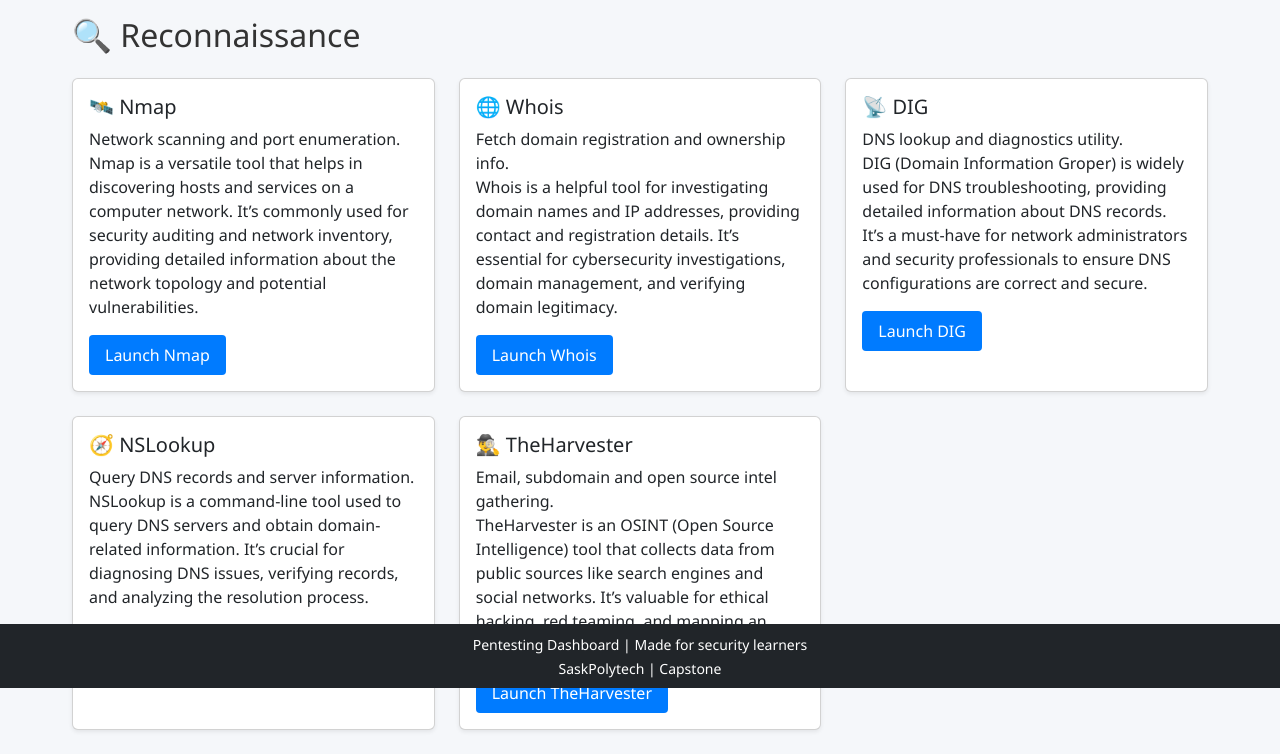
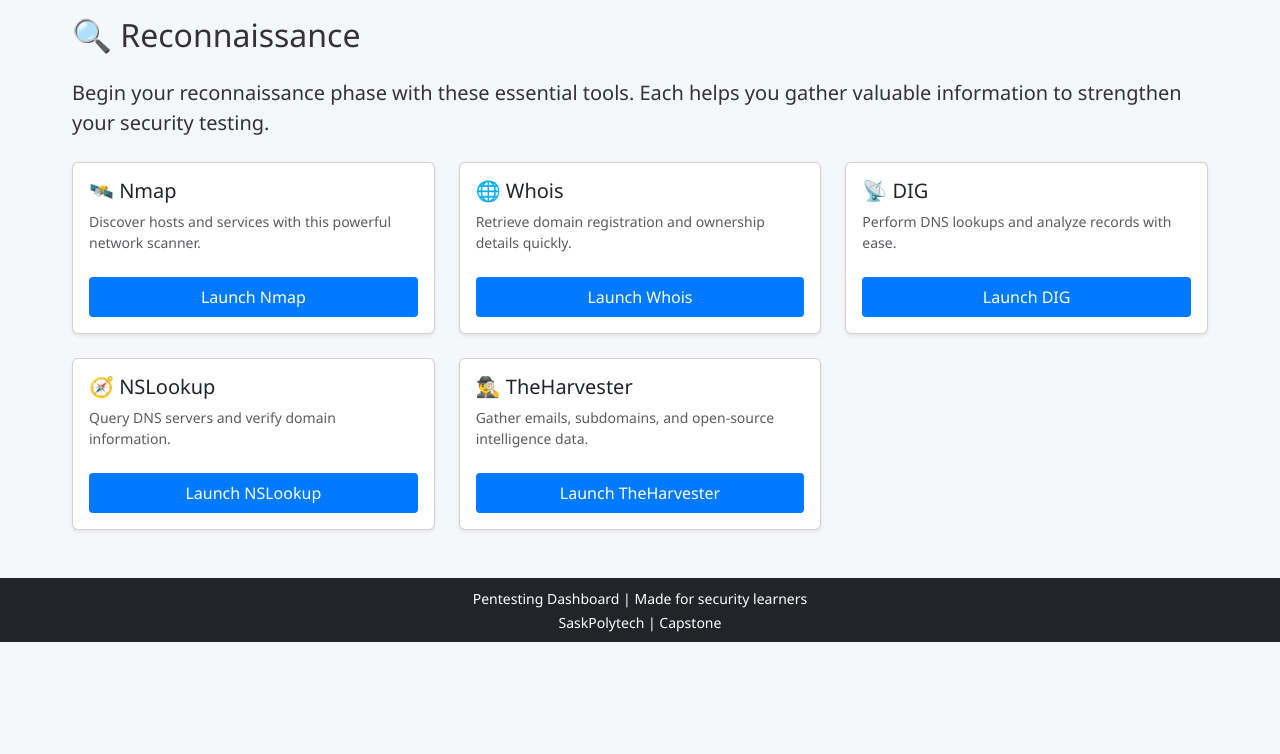
Before and after one commit to abhijeet-2108/Saskpoly_Capstone, a Flask app: page /stage1 in a window 1280 px wide. Shown: the part 104-858 px from the top of the page. After the commit the page ends 746 px from the top, so only its background shows below. Run offline with Flask 3, Linux system fonts and the light colour scheme.

Commit message:
stage1_visualupdate1

```diff
--- a/templates/base.html
+++ b/templates/base.html
@@ -133,7 +133,7 @@
     </div>
 
     <!-- Footer -->
-    <footer class="text-center mt-4 mb-2 text-muted dark fixed-bottom bg-dark py-2">
+    <footer class="text-center mt-4 mb-2 text-muted dark bg-dark py-2">
         <small class="text-white">Pentesting Dashboard | Made for security learners</small><br>
         <small class="text-white">SaskPolytech | Capstone</small>
     </footer>
--- a/templates/stage1/index.html
+++ b/templates/stage1/index.html
@@ -8,84 +8,79 @@
     <li class="breadcrumb-item active" aria-current="page">Reconnaissance</li>
   </ol>
 </nav>
+
 <h2 class="mb-4">🔍 Reconnaissance</h2>
+
+<p class="lead mb-4">
+  Begin your reconnaissance phase with these essential tools. Each helps you gather valuable information to strengthen your security testing.
+</p>
+
 <div class="row row-cols-1 row-cols-md-2 row-cols-lg-3 g-4">
 
   <!-- Nmap -->
   <div class="col">
-    <div class="card h-100 shadow-sm">
-      <div class="card-body">
+    <div class="card h-100 shadow-sm d-flex flex-column">
+      <div class="card-body d-flex flex-column">
         <h5 class="card-title">🛰️ Nmap</h5>
-        <p class="card-text">
-          Network scanning and port enumeration.<br>
-          Nmap is a versatile tool that helps in discovering hosts and services on a computer network.
-          It’s commonly used for security auditing and network inventory, providing detailed information about the network topology and potential vulnerabilities.
+        <p class="card-text text-muted small flex-grow-1">
+          Discover hosts and services with this powerful network scanner.
         </p>
-        <a href="{{ url_for('main_routes.stage1_nmap') }}" class="btn btn-primary">Launch Nmap</a>
+        <a href="{{ url_for('main_routes.stage1_nmap') }}" class="btn btn-primary mt-2">Launch Nmap</a>
       </div>
     </div>
   </div>
 
   <!-- Whois -->
   <div class="col">
-    <div class="card h-100 shadow-sm">
-      <div class="card-body">
+    <div class="card h-100 shadow-sm d-flex flex-column">
+      <div class="card-body d-flex flex-column">
         <h5 class="card-title">🌐 Whois</h5>
-        <p class="card-text">
-          Fetch domain registration and ownership info.<br>
-          Whois is a helpful tool for investigating domain names and IP addresses, providing contact and registration details.
-          It’s essential for cybersecurity investigations, domain management, and verifying domain legitimacy.
+        <p class="card-text text-muted small flex-grow-1">
+          Retrieve domain registration and ownership details quickly.
         </p>
-        <a href="{{ url_for('main_routes.stage1_whois') }}" class="btn btn-primary">Launch Whois</a>
+        <a href="{{ url_for('main_routes.stage1_whois') }}" class="btn btn-primary mt-2">Launch Whois</a>
       </div>
     </div>
   </div>
 
   <!-- DIG -->
   <div class="col">
-    <div class="card h-100 shadow-sm">
-      <div class="card-body">
+    <div class="card h-100 shadow-sm d-flex flex-column">
+      <div class="card-body d-flex flex-column">
         <h5 class="card-title">📡 DIG</h5>
-        <p class="card-text">
-          DNS lookup and diagnostics utility.<br>
-          DIG (Domain Information Groper) is widely used for DNS troubleshooting, providing detailed information about DNS records.
-          It’s a must-have for network administrators and security professionals to ensure DNS configurations are correct and secure.
+        <p class="card-text text-muted small flex-grow-1">
+          Perform DNS lookups and analyze records with ease.
         </p>
-        <a href="{{ url_for('main_routes.stage1_dig') }}" class="btn btn-primary">Launch DIG</a>
+        <a href="{{ url_for('main_routes.stage1_dig') }}" class="btn btn-primary mt-2">Launch DIG</a>
       </div>
     </div>
   </div>
 
   <!-- NSLookup -->
   <div class="col">
-    <div class="card h-100 shadow-sm">
-      <div class="card-body">
+    <div class="card h-100 shadow-sm d-flex flex-column">
+      <div class="card-body d-flex flex-column">
         <h5 class="card-title">🧭 NSLookup</h5>
-        <p class="card-text">
-          Query DNS records and server information.<br>
-          NSLookup is a command-line tool used to query DNS servers and obtain domain-related information.
-          It’s crucial for diagnosing DNS issues, verifying records, and analyzing the resolution process.
+        <p class="card-text text-muted small flex-grow-1">
+          Query DNS servers and verify domain information.
         </p>
-        <a href="{{ url_for('main_routes.stage1_nslookup') }}" class="btn btn-primary">Launch NSLookup</a>
+        <a href="{{ url_for('main_routes.stage1_nslookup') }}" class="btn btn-primary mt-2">Launch NSLookup</a>
       </div>
     </div>
   </div>
 
   <!-- TheHarvester -->
   <div class="col">
-    <div class="card h-100 shadow-sm">
-      <div class="card-body">
+    <div class="card h-100 shadow-sm d-flex flex-column">
+      <div class="card-body d-flex flex-column">
         <h5 class="card-title">🕵️‍♂️ TheHarvester</h5>
-        <p class="card-text">
-          Email, subdomain and open source intel gathering.<br>
-          TheHarvester is an OSINT (Open Source Intelligence) tool that collects data from public sources like search engines and social networks.
-          It’s valuable for ethical hacking, red teaming, and mapping an organization’s exposure on the internet.
+        <p class="card-text text-muted small flex-grow-1">
+          Gather emails, subdomains, and open-source intelligence data.
         </p>
-        <a href="{{ url_for('main_routes.stage1_theharvester') }}" class="btn btn-primary">Launch TheHarvester</a>
+        <a href="{{ url_for('main_routes.stage1_theharvester') }}" class="btn btn-primary mt-2">Launch TheHarvester</a>
       </div>
     </div>
   </div>
 
 </div>
-
 {% endblock %}
```
